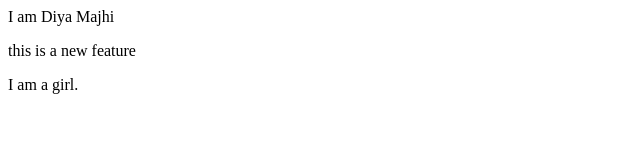
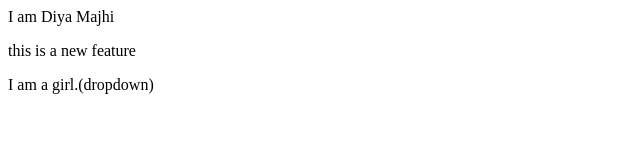
Before and after one commit to diyamajhi/localrepo, a plain HTML site: page index.html in a window 1280 px wide. Shown: the whole page, without its empty margins (0-640 px from the left). Drawn offline with Linux system fonts and the light colour scheme.

```diff
--- a/index.html
+++ b/index.html
@@ -1,3 +1,3 @@
 <p>I am Diya Majhi</p>
 <p>this is a new feature</p>
-<p>I am a girl.</p>
+<p>I am a girl.(dropdown)</p>
```
